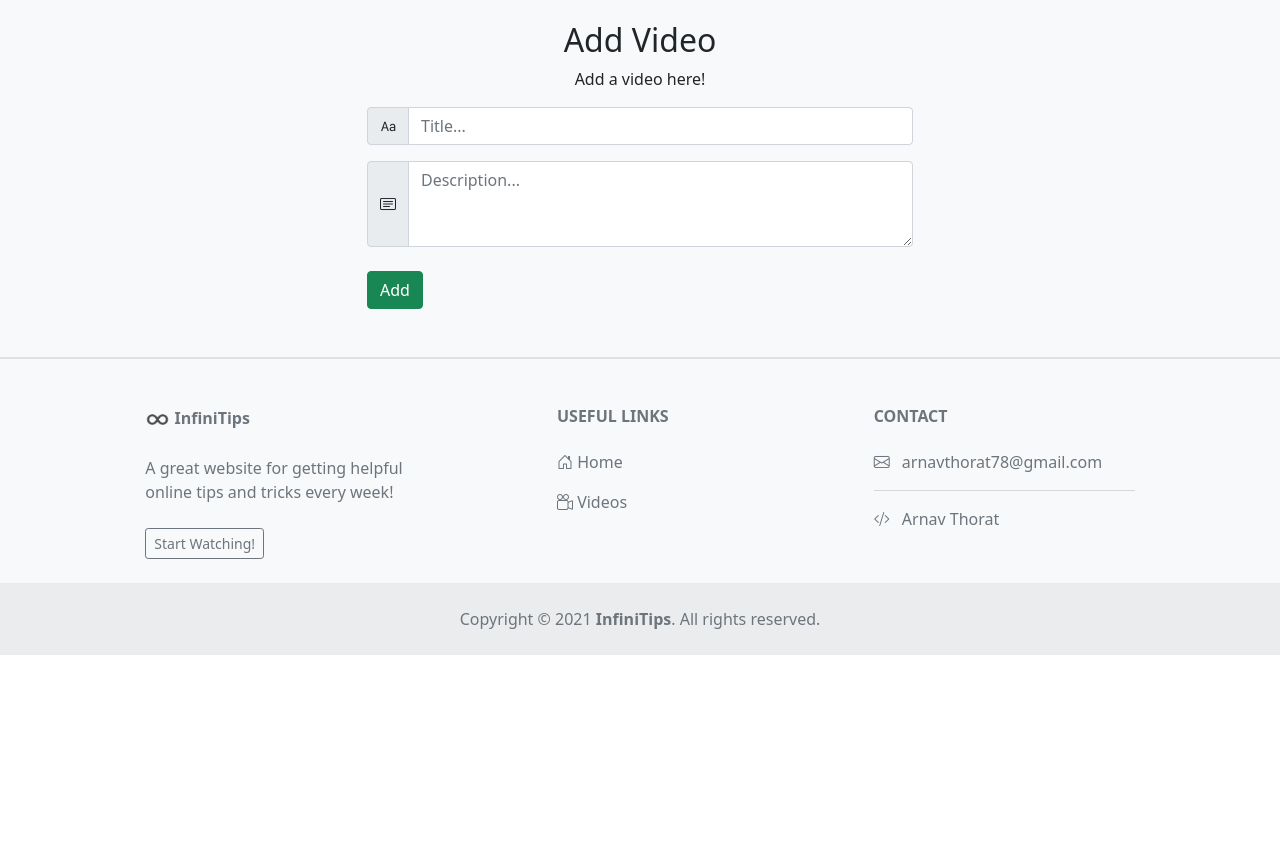
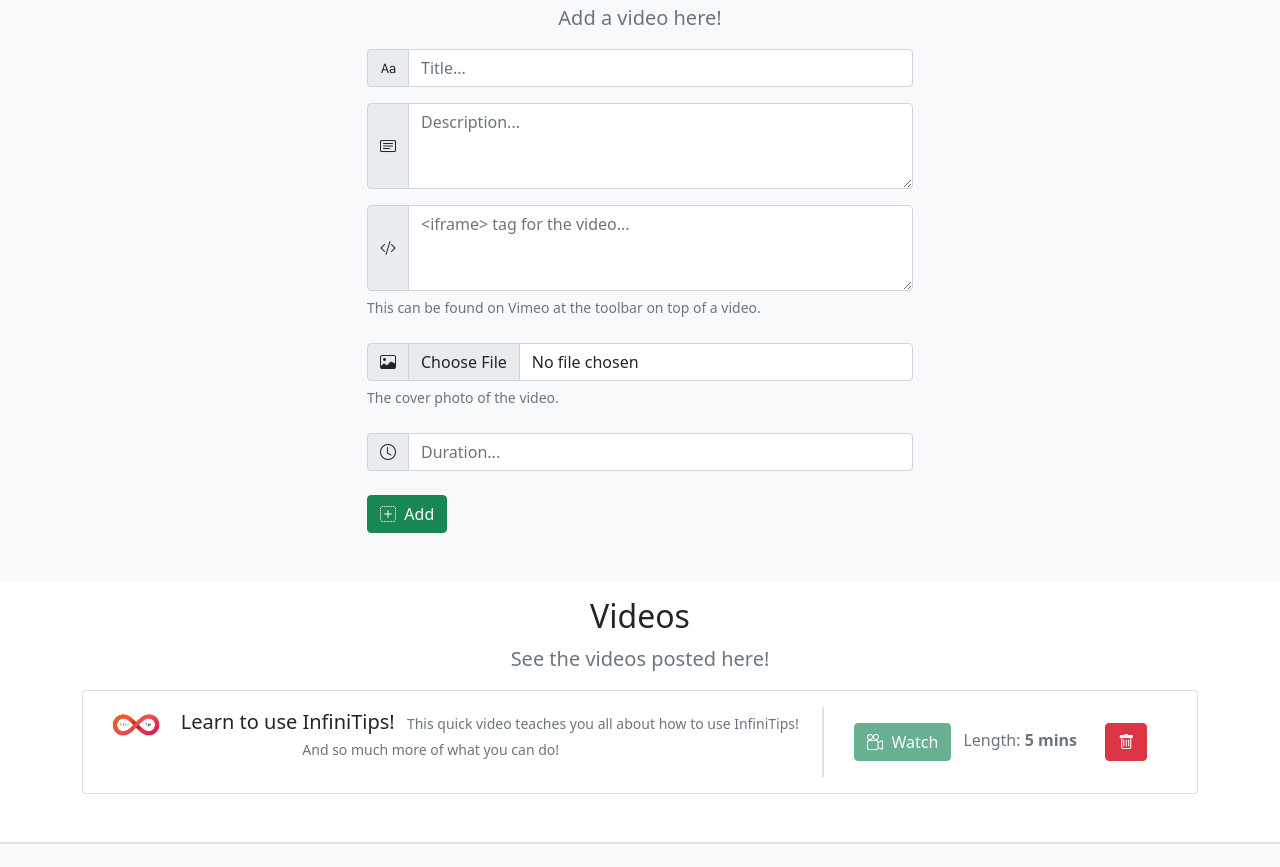
Before and after one commit to arnavthorat78/InfiniTips, a plain HTML site: page admin-panel.html in a window 1280 px wide. Shown: the part 313-1180 px from the top of the page. Before the commit the page ends 968 px from the top, so only its background shows below. Drawn offline with nearby package versions, Linux system fonts and the light colour scheme; sample sign-in values are in the browser's storage.

Commit message:
Completed form

```diff
--- a/admin-panel.html
+++ b/admin-panel.html
@@ -67,7 +67,7 @@
 		</nav>
 
 		<!-- Title section -->
-        <section class="p-5" id="title">
+		<section class="p-5 pb-3" id="title">
 			<div class="container-lg">
 				<h1 class="display-3">Admin Panel</h1>
 				<p class="text-muted lead">
@@ -78,11 +78,11 @@
 		</section>
 
 		<!-- Add Video section -->
-        <section class="p-5 bg-light" id="add">
+		<section class="p-5 pt-3 bg-light" id="add">
 			<div class="container-lg">
 				<div class="text-center">
 					<h2>Add Video</h2>
-                    <p class="text-muted-lead">Add a video here!</p>
+					<p class="text-muted lead">Add a video here!</p>
 				</div>
 
 				<div class="row justify-content-center">
@@ -106,13 +106,119 @@
 								<span class="input-group-text">
 									<i class="bi bi-card-text"></i>
 								</span>
-								<textarea name="description" id="description" class="form-control" placeholder="Description..." rows="3" required></textarea>
+								<textarea
+									name="description"
+									id="description"
+									class="form-control"
+									placeholder="Description..."
+									rows="3"
+									required
+								></textarea>
 							</div>
 
-                            <button class="btn btn-success mt-2" type="submit">Add</button>
+							<div class="input-group mb-1">
+								<span class="input-group-text">
+									<i class="bi bi-code-slash"></i>
+								</span>
+								<textarea
+									name="iframe"
+									id="iframe"
+									class="form-control"
+									placeholder="<iframe> tag for the video..."
+									rows="3"
+									required
+								></textarea>
+							</div>
+							<small class="text-muted mb-2">
+								This can be found on Vimeo at the toolbar on top of a video.
+							</small>
+
+							<br /><br />
+
+							<div class="input-group mb-1">
+								<span class="input-group-text">
+									<i class="bi bi-image"></i>
+								</span>
+								<input
+									type="file"
+									class="form-control"
+									id="cover"
+									name="cover"
+									placeholder="Cover photo..."
+									accept="image/*"
+									required
+								/>
+							</div>
+							<small class="text-muted mb-2">The cover photo of the video.</small>
+
+							<br /><br />
+
+							<div class="input-group mb-3">
+								<span class="input-group-text">
+									<i class="bi bi-clock"></i>
+								</span>
+								<input
+									type="number"
+									class="form-control"
+									id="duration"
+									name="duration"
+									placeholder="Duration..."
+									required
+								/>
+							</div>
+
+							<button class="btn btn-success mt-2" type="submit">
+								<i class="bi bi-plus-square-dotted"></i>&nbsp; Add
+							</button>
 
 							<div class="feedback"></div>
 						</form>
+					</div>
+				</div>
+			</div>
+		</section>
+
+		<section class="p-5 pt-3" id="videos">
+			<div class="container-lg">
+				<div class="text-center">
+					<h2>Videos</h2>
+					<p class="text-muted lead">See the videos posted here!</p>
+				</div>
+
+				<div class="videos">
+					<div class="card">
+						<div class="card-body">
+							<div class="row">
+								<div class="col-8 border-end border-2">
+									<img
+										class="img-fluid me-3"
+										src="./assets/img/InfiniTips.png"
+										alt="Picture"
+										width="50"
+										height="100"
+										draggable="false"
+									/>
+
+									<span class="lead me-2">Learn to use InfiniTips!</span>
+									<small class="text-muted me-5 text-break">
+										This quick video teaches you all about how to use
+										InfiniTips! And so much more of what you can do!
+									</small>
+								</div>
+								<div class="col">
+									<button class="btn btn-success" title="Not available" disabled>
+										<i class="bi bi-camera-reels"></i>&nbsp; Watch
+									</button>
+
+									<span class="text-muted m-2">
+										Length: <strong>5 mins</strong>
+									</span>
+									<button class="btn btn-danger m-3" title="Delete video">
+										<i class="bi bi-trash"></i>
+									</button>
+								</div>
+							</div>
+						</div>
 					</div>
 				</div>
 			</div>
```
Lines whose indentation alone changed are shown as unchanged.
